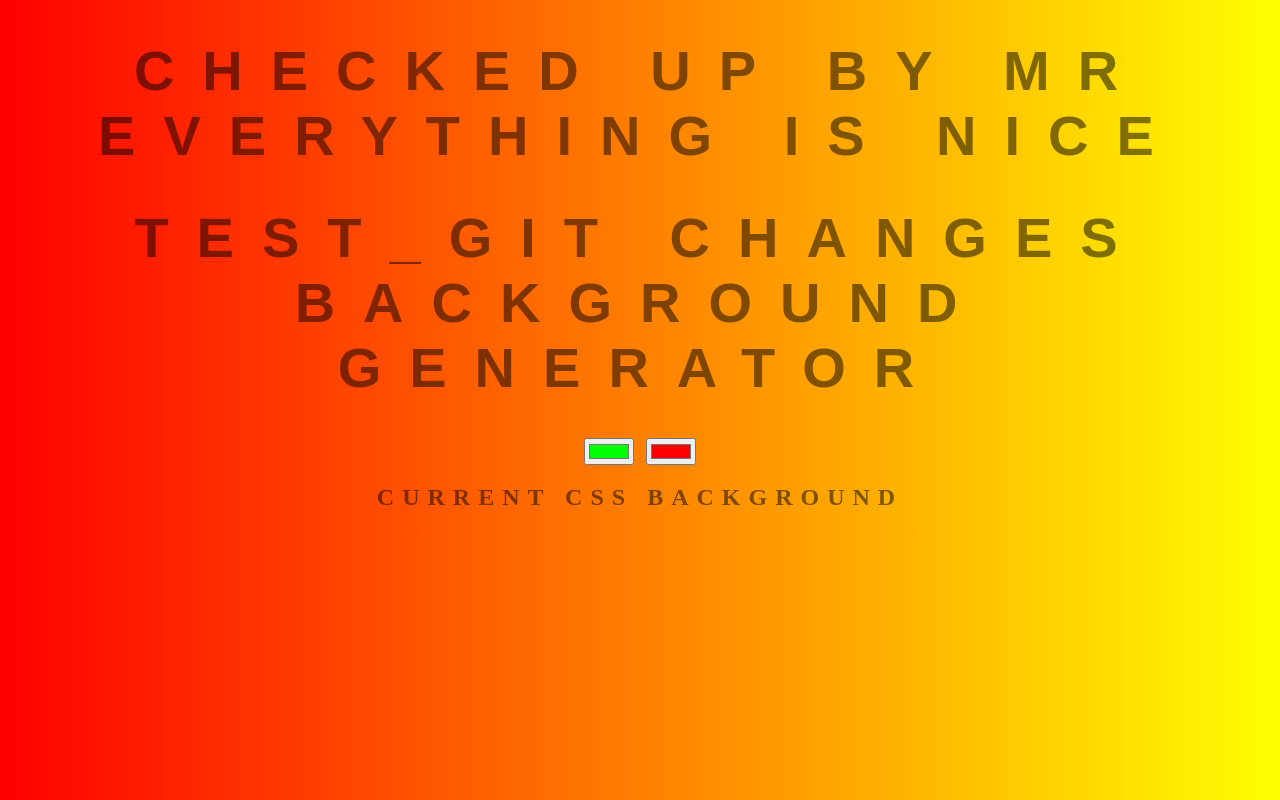
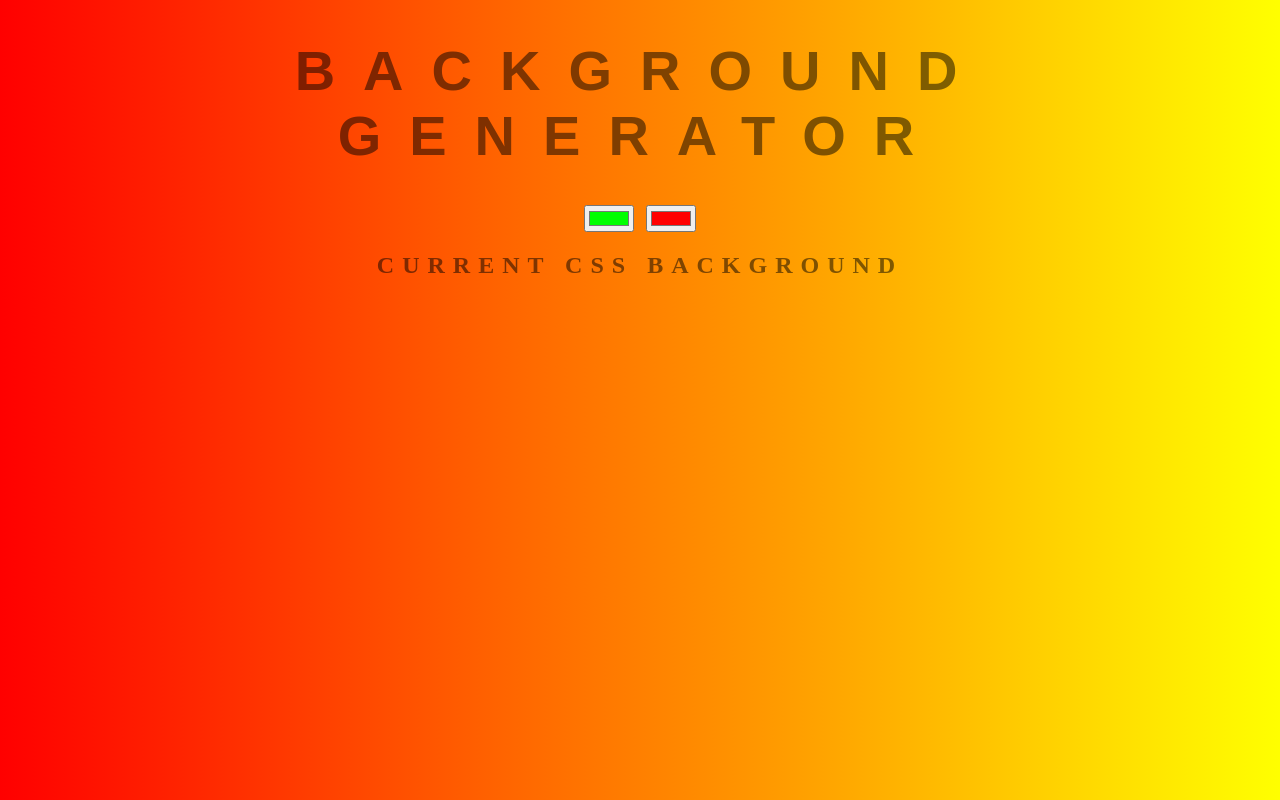
Before and after one commit to shakhzodbek1997/bg-generatorJS, a plain HTML site: page index.html in a window 1280 px wide. Drawn offline with Linux system fonts and the light colour scheme.

Commit message:
last perfect one

```diff
--- a/index.html
+++ b/index.html
@@ -3,12 +3,11 @@
 <head>
 	<meta charset="utf-8">
 	<meta name="viewport" content="width=device-width, initial-scale=1">
-	<title>TEST_GIT folder Background Generator</title>
+	<title>Background Generator</title>
 	<link rel="stylesheet" type="text/css" href="style.css">
 </head>
 <body id="gradient">
-	<h1>Checked Up by MR everything is nice</h1>
-	<h1>TEST_GIT changes Background generator</h1>
+	<h1>Background generator</h1>
 	<input class="color1" type="color" name="color1" value="#00ff00">
 	<input class="color2" type="color" name="color2" value="#ff0000">
 	<h2>Current CSS Background</h2>
```
